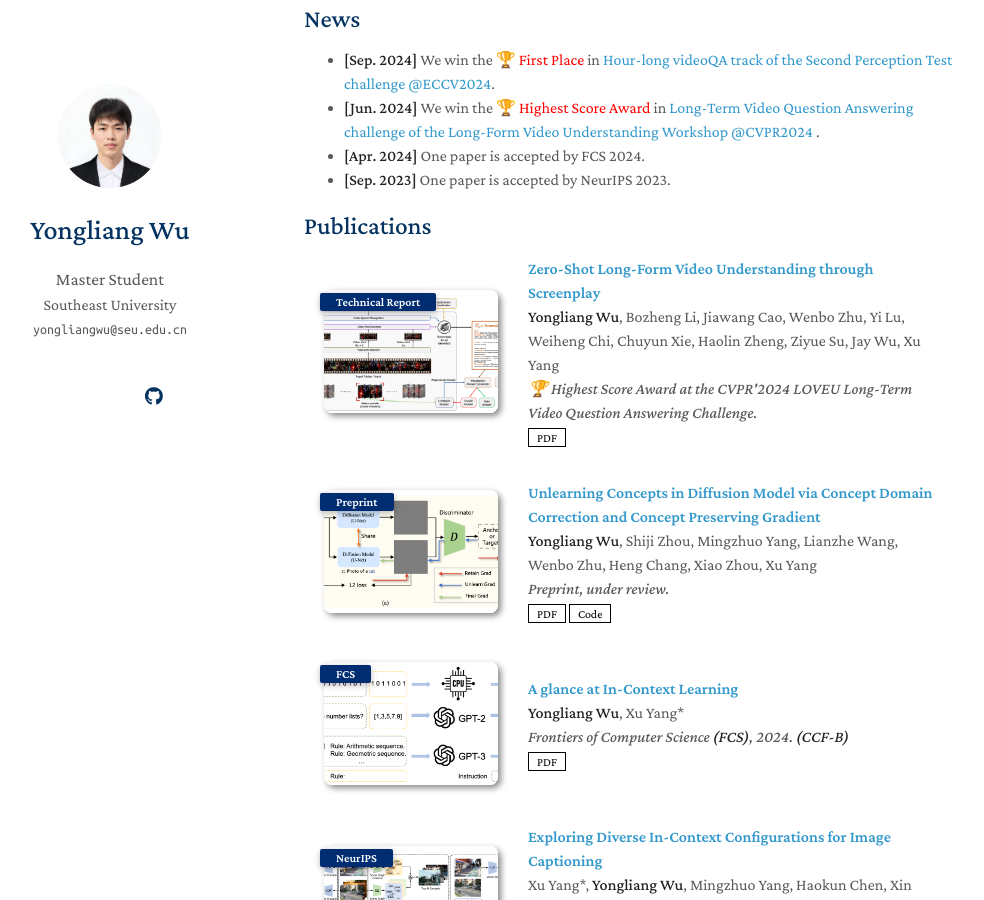
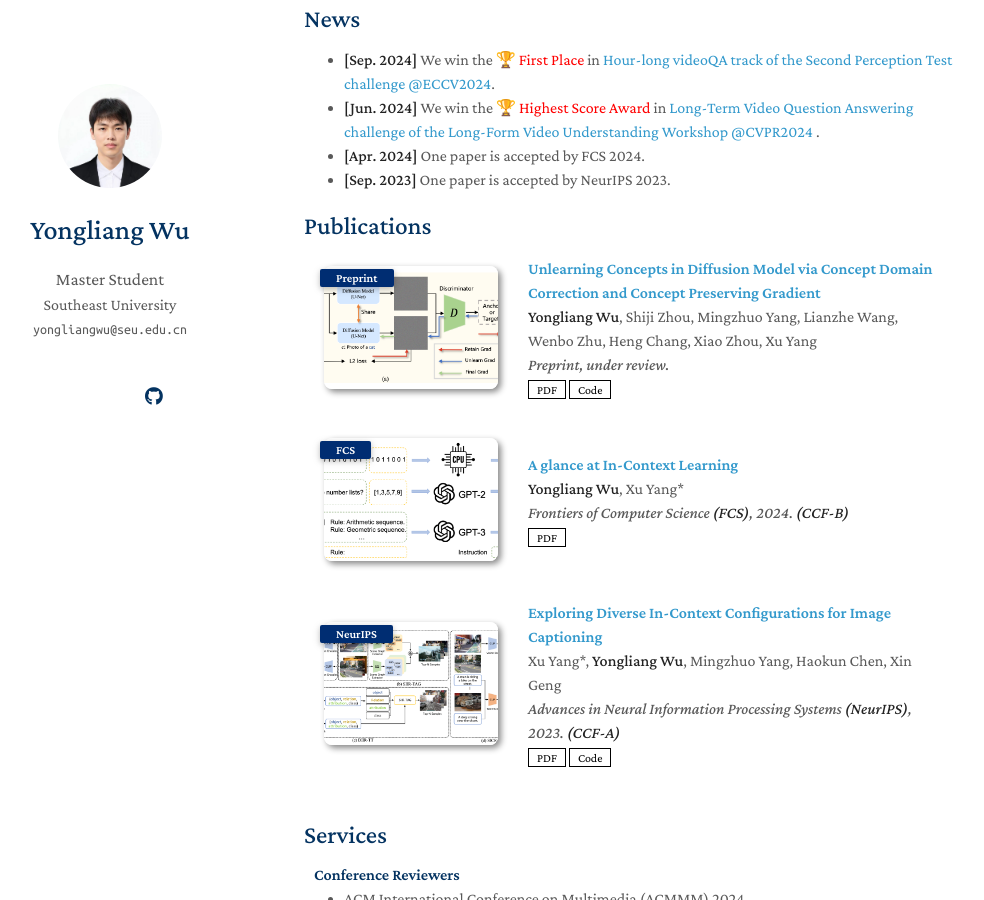
Before and after one commit to yongliang-wu/yongliang-wu.github.io, a Jekyll site: the page built from index.md, in a window 1280 px wide and 900 px high, scrolled down 330 px. Shown: the whole window, without its empty margins (166-1150 px from the left). Built offline with Jekyll 4.4.1, drawn with Linux system fonts in a browser that asks for light colours; nearby versions of some CDN libraries; a style sheet for code colours, icons or effects is not loaded; our own code applies the rules of GitHub Pages for plain Markdown files.

Commit message:
Update publications.yml

```diff
--- a/_data/publications.yml
+++ b/_data/publications.yml
@@ -1,11 +1,4 @@
 main:
-
-  - title: Zero-Shot Long-Form Video Understanding through Screenplay
-    authors: <strong>Yongliang Wu</strong>, Bozheng Li, Jiawang Cao, Wenbo Zhu, Yi Lu, Weiheng Chi, Chuyun Xie, Haolin Zheng, Ziyue Su, Jay Wu, Xu Yang
-    conference_short: Technical Report
-    conference: 🏆 Highest Score Award at the CVPR'2024 LOVEU Long-Term Video Question Answering Challenge.
-    pdf: https://arxiv.org/abs/2406.17309
-    image: ./assets/img/screenplayer.png
 
   - title: Unlearning Concepts in Diffusion Model via Concept Domain Correction and Concept Preserving Gradient
     authors: <strong>Yongliang Wu</strong>, Shiji Zhou, Mingzhuo Yang, Lianzhe Wang, Wenbo Zhu, Heng Chang, Xiao Zhou, Xu Yang
```
